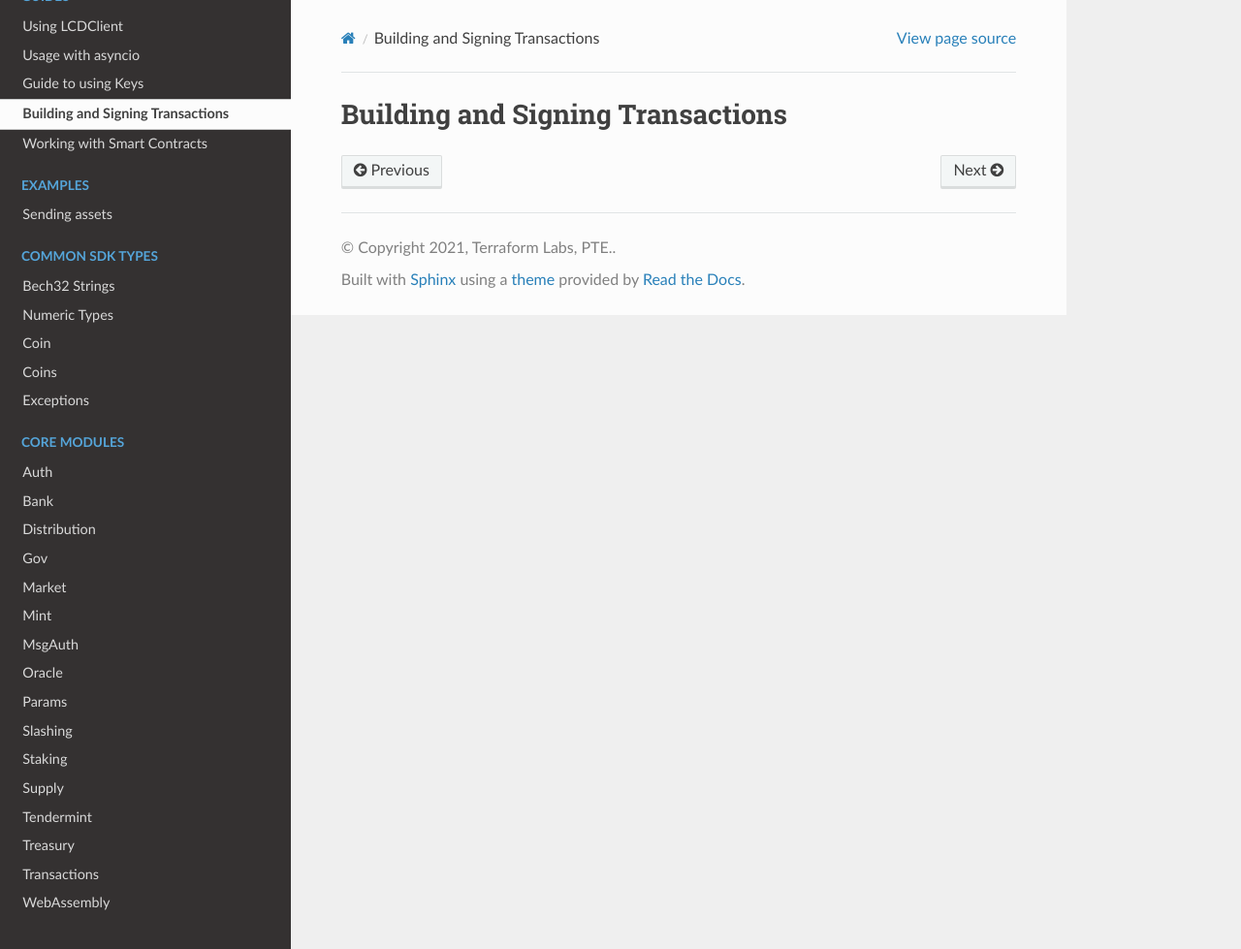
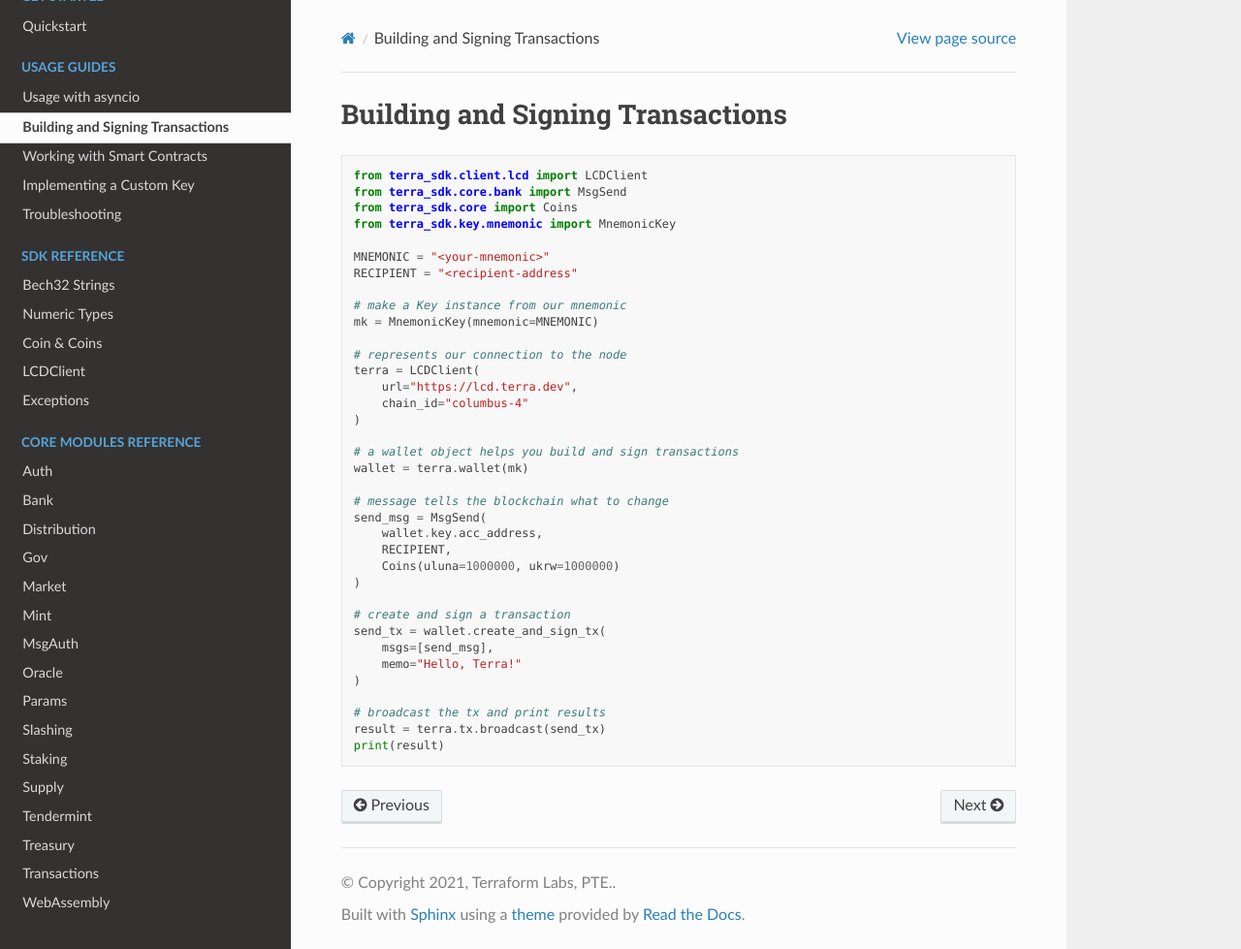
Before and after one commit to terra-money/terra.py, a Sphinx documentation site: the page built from docs/guides/transactions.rst, in a window 1280 px wide and 979 px high. Shown: the whole window at 97% size. Built offline with Sphinx 7.4.7 and the Read the Docs theme 2.0.0, drawn with Linux system fonts in a browser that asks for light colours; pages that are not in the unit, such as notebooks, are missing from menus.

Commit message:
change pages

```diff
--- a/docs/common/coin.rst
+++ /dev/null
@@ -1,5 +0,0 @@
-Coin
-====
-
-.. autoclass:: terra_sdk.core.coin.Coin
-    :members:
--- a/docs/common/coins.rst
+++ /dev/null
@@ -1,5 +0,0 @@
-Coins
-=====
-
-.. autoclass:: terra_sdk.core.coins.Coins
-    :members:
--- /dev/null
+++ b/docs/examples/pseudo_feeder.rst
@@ -0,0 +1,2 @@
+Oracle Feeder
+=============
--- a/docs/guides/lcdclient.rst
+++ b/docs/guides/lcdclient.rst
@@ -1,5 +1,5 @@
-Using LCDClient
-===============
+LCDClient
+=========
 
 The :class:`LCDClient` is an object representing a HTTP connection to a Terra LCD node.
 
--- a/docs/guides/transactions.rst
+++ b/docs/guides/transactions.rst
@@ -1,2 +1,42 @@
 Building and Signing Transactions
 =================================
+
+
+.. code-block:: python
+
+    from terra_sdk.client.lcd import LCDClient
+    from terra_sdk.core.bank import MsgSend
+    from terra_sdk.core import Coins
+    from terra_sdk.key.mnemonic import MnemonicKey
+
+    MNEMONIC = "<your-mnemonic>"
+    RECIPIENT = "<recipient-address"
+
+    # make a Key instance from our mnemonic
+    mk = MnemonicKey(mnemonic=MNEMONIC)
+
+    # represents our connection to the node
+    terra = LCDClient(
+        url="https://lcd.terra.dev",
+        chain_id="columbus-4"
+    )
+
+    # a wallet object helps you build and sign transactions
+    wallet = terra.wallet(mk)
+
+    # message tells the blockchain what to change
+    send_msg = MsgSend(
+        wallet.key.acc_address,
+        RECIPIENT,
+        Coins(uluna=1000000, ukrw=1000000)
+    )
+
+    # create and sign a transaction
+    send_tx = wallet.create_and_sign_tx(
+        msgs=[send_msg],
+        memo="Hello, Terra!"
+    )
+
+    # broadcast the tx and print results
+    result = terra.tx.broadcast(send_tx)
+    print(result)
--- /dev/null
+++ b/docs/guides/troubleshooting.rst
@@ -0,0 +1,4 @@
+Troubleshooting
+===============
+
+Common errors and how to fix them.
```
Also changed, not shown: docs/common/coin_coins.rst (added, +15 -0 lines), docs/common/custom_key.rst (added, +30 -0 lines), docs/examples/send_tx.rst (deleted, +0 -43 lines), docs/guides/custom_key.rst (renamed from docs/guides/keys.rst, +11 -52 lines), docs/index.rst (+11 -10 lines).
